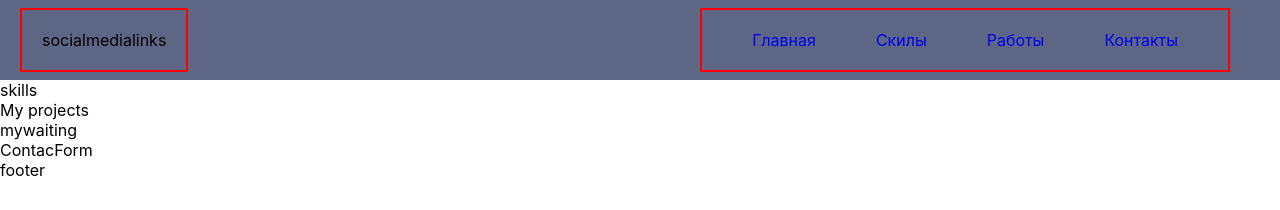
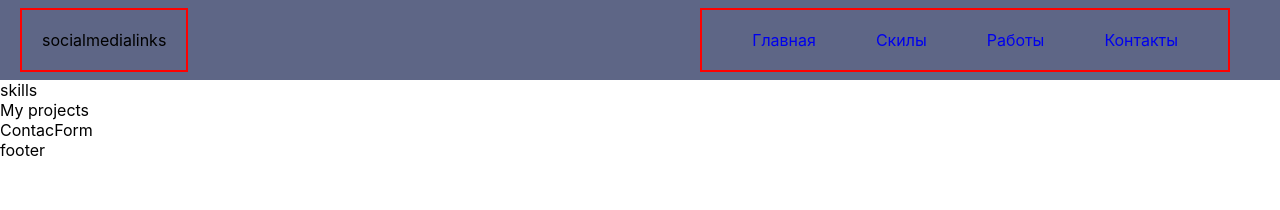
Before and after one commit to djonnybravo/portfolio, a React (Create React App) app: page / in a window 1280 px wide. Shown: the top 210 px of the page. Built offline with nearby package versions, Linux system fonts and the light colour scheme.

Commit message:
add Wishes.jsx

```diff
--- a/src/components/Main/MainContent.jsx
+++ b/src/components/Main/MainContent.jsx
@@ -3,6 +3,7 @@ import Skills from "./Skills/Skills";
 import Projects from "./Projects/Projects";
 import ContactForm from "./ContactForm/ContactForm";
 import Greetings from "./Greetings/Greetings";
+import Wishes from "./Wishes/Wishes";
 
 const MainContent = () => {
     return (
@@ -10,9 +11,7 @@ const MainContent = () => {
             <Greetings/>
             <Skills/>
             <Projects/>
-            <div>
-                mywaiting
-            </div>
+            <Wishes/>
             <ContactForm/>
 
         </main>
--- /dev/null
+++ b/src/components/Main/Wishes/Wishes.jsx
@@ -0,0 +1,12 @@
+import React from 'react';
+import styles from './Wishes.module.css'
+
+const Wishes = () => {
+    return (
+        <div>
+
+        </div>
+    );
+};
+
+export default Wishes;
```
Also changed, not shown: src/components/Main/Wishes/Wishes.module.css (added).
